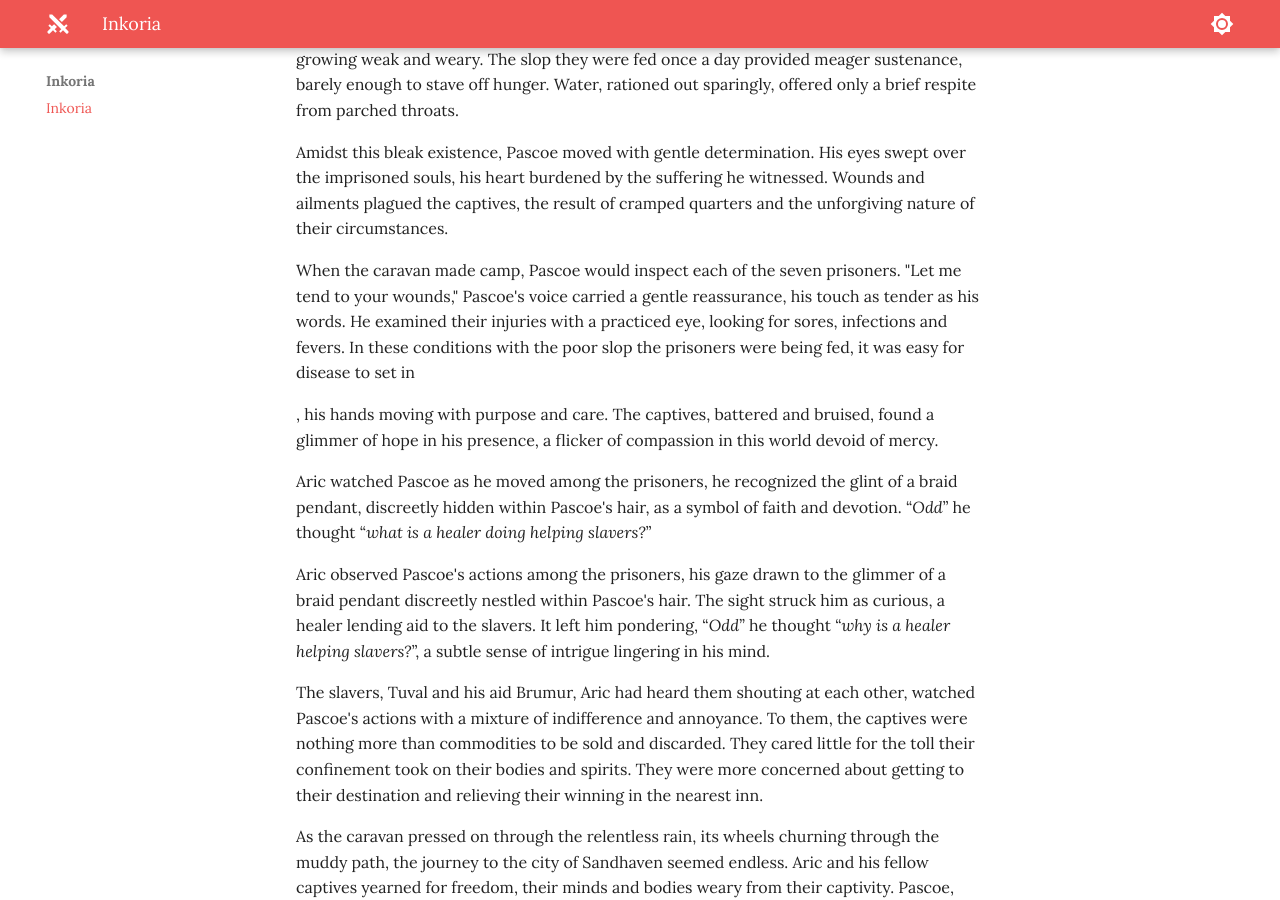
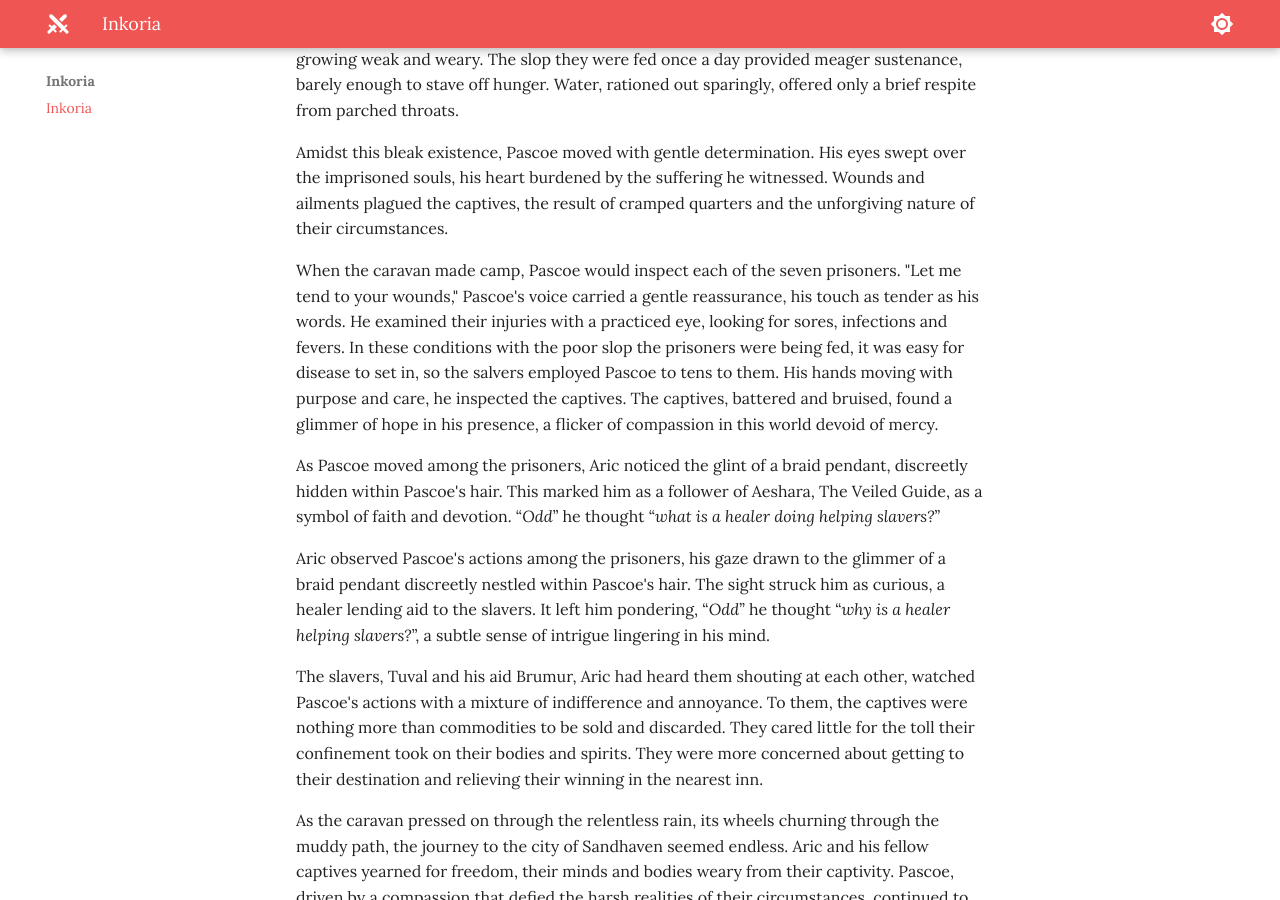
Before and after one commit to jonasmcferreira/adventures, an MkDocs documentation site: the page built from docs/inkoria/00.md, in a window 1280 px wide and 900 px high, scrolled down 1934 px. Built offline with MkDocs 1.6.1 and Material for MkDocs 9.7.7, drawn with Linux system fonts in a browser that asks for light colours.

Commit message:
modified docs/inkoria/00.md

```diff
--- a/docs/inkoria/00.md
+++ b/docs/inkoria/00.md
@@ -29,11 +29,9 @@ Days blurred together within the confines of the cage, the monotony broken only
 
 Amidst this bleak existence, Pascoe moved with gentle determination. His eyes swept over the imprisoned souls, his heart burdened by the suffering he witnessed. Wounds and ailments plagued the captives, the result of cramped quarters and the unforgiving nature of their circumstances.
 
-When the caravan made camp, Pascoe would inspect each of the seven prisoners. "Let me tend to your wounds," Pascoe's voice carried a gentle reassurance, his touch as tender as his words. He examined their injuries with a practiced eye, looking for sores, infections and fevers. In these conditions with the poor slop the prisoners were being fed, it was easy for disease to set in
+When the caravan made camp, Pascoe would inspect each of the seven prisoners. "Let me tend to your wounds," Pascoe's voice carried a gentle reassurance, his touch as tender as his words. He examined their injuries with a practiced eye, looking for sores, infections and fevers. In these conditions with the poor slop the prisoners were being fed, it was easy for disease to set in, so the salvers employed Pascoe to tens to them. His hands moving with purpose and care, he inspected the captives. The captives, battered and bruised, found a glimmer of hope in his presence, a flicker of compassion in this world devoid of mercy.
 
-, his hands moving with purpose and care. The captives, battered and bruised, found a glimmer of hope in his presence, a flicker of compassion in this world devoid of mercy.
-
-Aric watched Pascoe as he moved among the prisoners, he recognized the glint of a braid pendant, discreetly hidden within Pascoe's hair, as a symbol of faith and devotion. “*Odd*” he thought “*what is a healer doing helping slavers?*”
+As Pascoe moved among the prisoners, Aric noticed the glint of a braid pendant, discreetly hidden within Pascoe's hair. This marked him as a follower of Aeshara, The Veiled Guide, as a symbol of faith and devotion. “*Odd*” he thought “*what is a healer doing helping slavers?*”
 
 Aric observed Pascoe's actions among the prisoners, his gaze drawn to the glimmer of a braid pendant discreetly nestled within Pascoe's hair. The sight struck him as curious, a healer lending aid to the slavers. It left him pondering, “*Odd*” he thought “*why is a healer helping slavers?*”, a subtle sense of intrigue lingering in his mind.
 
```
